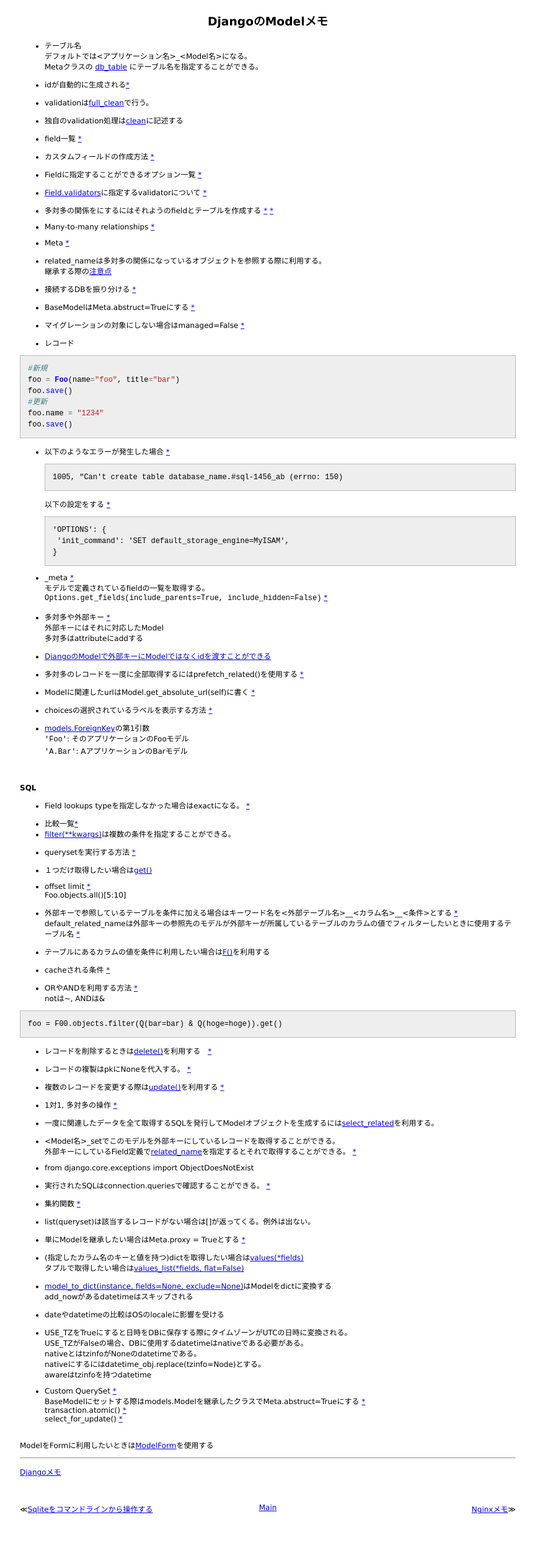
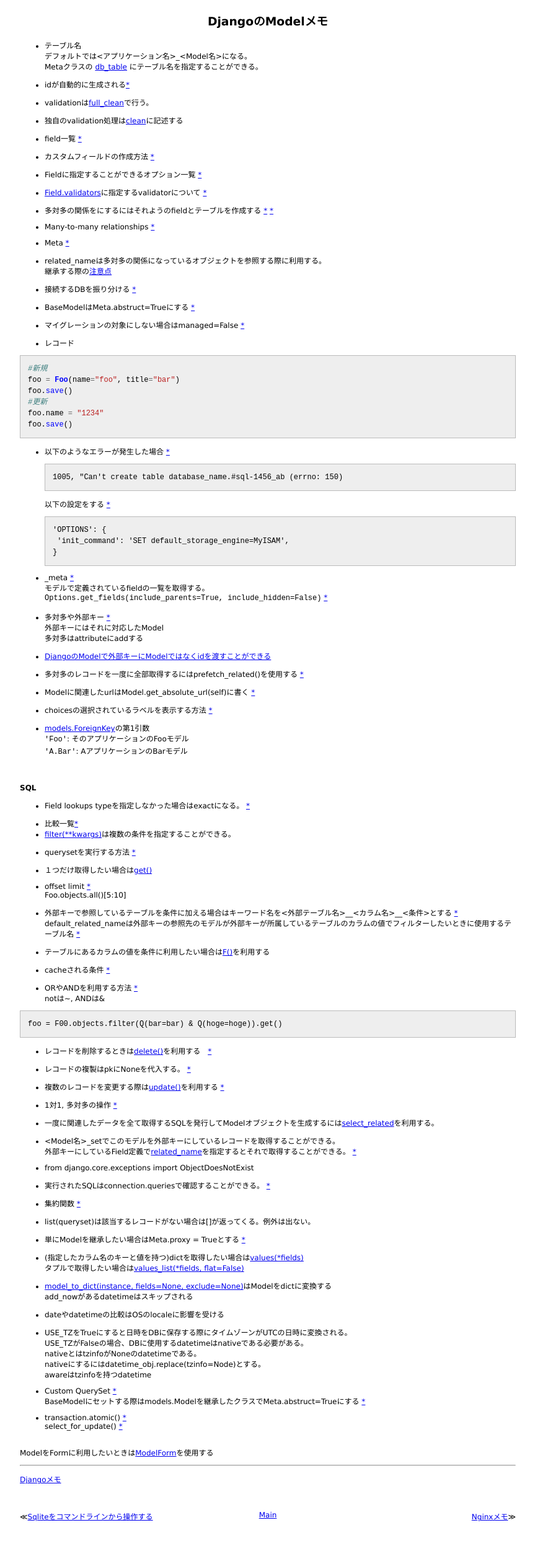
Before and after one commit to 38elements/38elements.github.com, a Jekyll site: the page built from _posts/2014-11-29-django-model.md, in a window 1280 px wide. Shown: the whole page at 62% size, without its empty margins (208-1071 px from the left). Built offline with Jekyll 4.4.1, drawn with Linux system fonts in a browser that asks for light colours.

```diff
--- a/_posts/2014-11-29-django-model.md
+++ b/_posts/2014-11-29-django-model.md
@@ -144,7 +144,8 @@ awareはtzinfoを持つdatetime
 * Custom QuerySet [\*](https://docs.djangoproject.com/en/1.10/topics/db/managers/#calling-custom-queryset-methods-from-the-manager)
 BaseModelにセットする際はmodels.Modelを継承したクラスでMeta.abstruct=Trueにする
 [\*](https://docs.djangoproject.com/en/1.9/topics/db/managers/#custom-managers-and-model-inheritance)
-transaction.atomic() [\*](https://docs.djangoproject.com/ja/1.10/topics/db/transactions/#django.db.transaction.atomic)
+
+* transaction.atomic() [\*](https://docs.djangoproject.com/ja/1.10/topics/db/transactions/#django.db.transaction.atomic)
 select_for_update() [\*](https://docs.djangoproject.com/ja/1.10/ref/models/querysets/#select-for-update)
 
 <br/>
```
